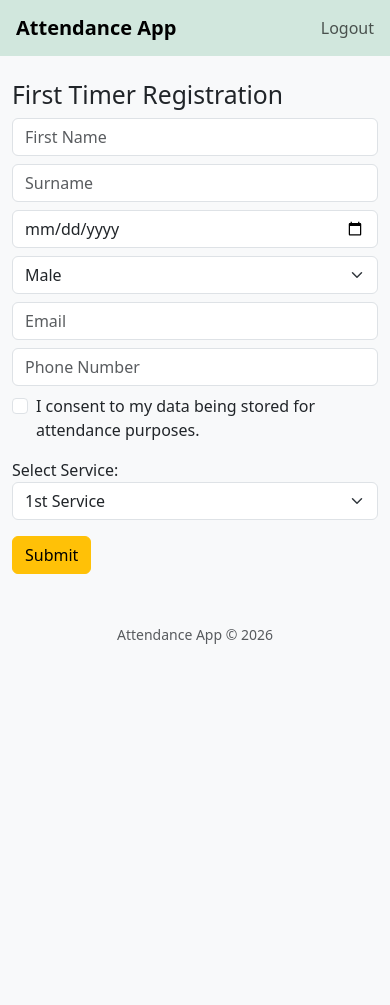
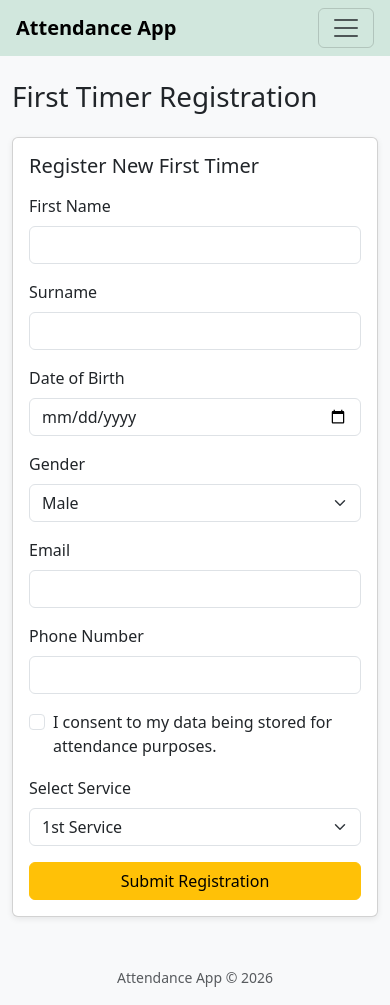
Before and after one commit to jadonuadiale-maker/attendance-app, a Flask app: page /first_timer/1 in a window 390 px wide. Before the commit the page ends 644 px from the top, so only its background shows below. Run offline with Flask 3, Linux system fonts and the light colour scheme.

Commit message:
UI refinment sweep: unified card hierarchy, spacing rhythm, and mobile responsiveness across all templates.

```diff
--- a/templates/base.html
+++ b/templates/base.html
@@ -21,17 +21,31 @@
     <!-- Optional page-specific head content -->
     {% block head %}{% endblock %}
 </head>
-<script src="http://127.0.0.1:35729/livereload.js"></script>
+<script src="http://127.0.0.1:5000/livereload.js"></script>
 <body class="bg-light">
 
     <!-- Global Navbar -->
     <nav class="navbar navbar-expand-lg navbar-light bg-success-subtle px-3 mb-4">
-        <a class="navbar-brand fw-bold" href="{{ url_for('dashboard') }}">Attendance App</a>
+
+        <!-- Brand -->
+        <a class="navbar-brand fw-bold" href="{{ url_for('dashboard') }}">
+            Attendance App
+        </a>
+
+        <!-- Mobile toggler -->
+        <button class="navbar-toggler" type="button" data-bs-toggle="collapse"
+                data-bs-target="#mainNavbar" aria-controls="mainNavbar"
+                aria-expanded="false" aria-label="Toggle navigation">
+            <span class="navbar-toggler-icon"></span>
+        </button>
+
+        <!-- Collapsible wrapper -->
+        <div class="collapse navbar-collapse" id="mainNavbar">
 
             <div class="navbar-nav ms-auto">
 
-            <!-- Admin + Teacher -->
                 {% if session.role in ["admin", "teacher"] %}
+
                     <a class="nav-link {% if request.endpoint == 'dashboard' %}fw-bold text-primary{% endif %}"
                     href="{{ url_for('dashboard') }}">Dashboard</a>
 
@@ -50,7 +64,9 @@
                     <!-- Reports dropdown -->
                     <div class="nav-item dropdown">
                         <a class="nav-link dropdown-toggle {% if request.endpoint and 'reports' in request.endpoint %}fw-bold text-primary{% endif %}"
-                        data-bs-toggle="dropdown" href="#">Reports</a>
+                        data-bs-toggle="dropdown" href="#">
+                            Reports
+                        </a>
 
                         <ul class="dropdown-menu">
                             <li><a class="dropdown-item" href="{{ url_for('reports.weekly_health_report') }}">Weekly</a></li>
@@ -61,12 +77,16 @@
                             <li><a class="dropdown-item" href="{{ url_for('reports.operations_report') }}">Operations</a></li>
                         </ul>
                     </div>
+
                 {% endif %}
 
                 <!-- Logout always visible -->
                 <a class="nav-link" href="{{ url_for('auth.logout') }}">Logout</a>
+
+            </div>
         </div>
     </nav>
+
 
 
     <!-- Main Content container -->
--- a/templates/first_timer.html
+++ b/templates/first_timer.html
@@ -2,36 +2,62 @@
 {% block title %}First Timer{% endblock %}
 
 {% block content %}
-<h2>First Timer Registration</h2>
+<h1 class="mb-4">First Timer Registration</h1>
+
+<div class="card p-3 mb-4">
+    <h5 class="mb-3">Register New First Timer</h5>
 
     <form action="{{ url_for('users.submit_first_timer') }}" method="POST">
         <input type="hidden" name="session_id" value="{{ session_id }}">
 
-    <input name="first_name" class="form-control mb-2" placeholder="First Name" required>
-    <input name="surname" class="form-control mb-2" placeholder="Surname" required>
-    <input name="date_of_birth" type="date" class="form-control mb-2">
+        <div class="row g-3">
+            <div class="col-md-6">
+                <label class="form-label">First Name</label>
+                <input name="first_name" class="form-control" required>
+            </div>
 
-    <select name="gender" class="form-select mb-2">
+            <div class="col-md-6">
+                <label class="form-label">Surname</label>
+                <input name="surname" class="form-control" required>
+            </div>
+
+            <div class="col-md-6">
+                <label class="form-label">Date of Birth</label>
+                <input name="date_of_birth" type="date" class="form-control">
+            </div>
+
+            <div class="col-md-6">
+                <label class="form-label">Gender</label>
+                <select name="gender" class="form-select">
                     <option value="Male">Male</option>
                     <option value="Female">Female</option>
                 </select>
+            </div>
 
-    <input name="email" type="email" class="form-control mb-2" placeholder="Email">
+            <div class="col-md-6">
+                <label class="form-label">Email</label>
+                <input name="email" type="email" class="form-control">
+            </div>
 
-    <input name="phone_number" class="form-control mb-2" placeholder="Phone Number">
+            <div class="col-md-6">
+                <label class="form-label">Phone Number</label>
+                <input name="phone_number" class="form-control">
+            </div>
+        </div>
 
-    <div class="form-check mb-3">
+        <div class="form-check mt-3">
             <input class="form-check-input" type="checkbox" name="consent_given" required>
             <label class="form-check-label">I consent to my data being stored for attendance purposes.</label>
         </div>
 
-    <label>Select Service:</label>
+        <label class="form-label mt-3">Select Service</label>
         <select name="service_number" class="form-select mb-3">
             <option value="1">1st Service</option>
             <option value="2">2nd Service</option>
             <option value="3">Both</option>
         </select>
 
-    <button class="btn btn-warning">Submit</button>
+        <button class="btn btn-warning w-100">Submit Registration</button>
     </form>
+</div>
 {% endblock %}
```
Also changed, not shown: templates/attendance.html (+14 -11 lines), templates/checkin.html (+17 -14 lines), templates/login.html (+23 -9 lines), templates/session_detail.html (+27 -10 lines), templates/sessions.html (+34 -13 lines). Lines whose indentation alone changed are shown as unchanged.
